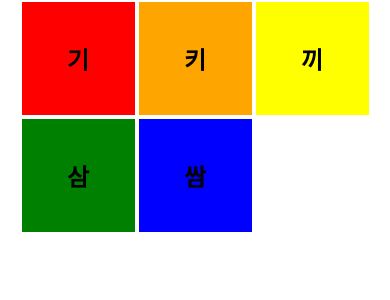
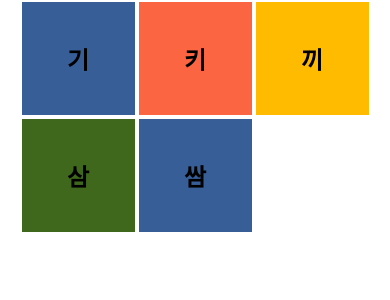
Before and after one commit to ryanbrainard/gwi, a React Native app: screen / in a window 390 px wide. Shown: the top 300 px of the page. Built offline with nearby package versions, Linux system fonts and the light colour scheme.

Commit message:
Add dynamic colors

```diff
--- a/components/CharacterGrid.js
+++ b/components/CharacterGrid.js
@@ -16,14 +16,26 @@ export default class CharacterGrid extends React.Component {
         <FlatList
           data={data}
           renderItem={({ item }) => (
-            <CharacterTile char={item.key} color={item.color} />
+            <CharacterTile char={item.key} color={this.nextColor()} />
           )}
           numColumns={3} // TODO: customizable and change tiles
         />
       </View>
     );
   }
+
+  colorCursor = 0;
+
+  nextColor() {
+    if (this.colorCursor >= colors.length) {
+      this.colorCursor = 0;
+    }
+
+    return colors[this.colorCursor++];
+  }
 }
+
+const colors = ["#375E97", "#FB6542", "#FFBB00", "#3F681C"];
 
 const styles = StyleSheet.create({
   container: {
```
